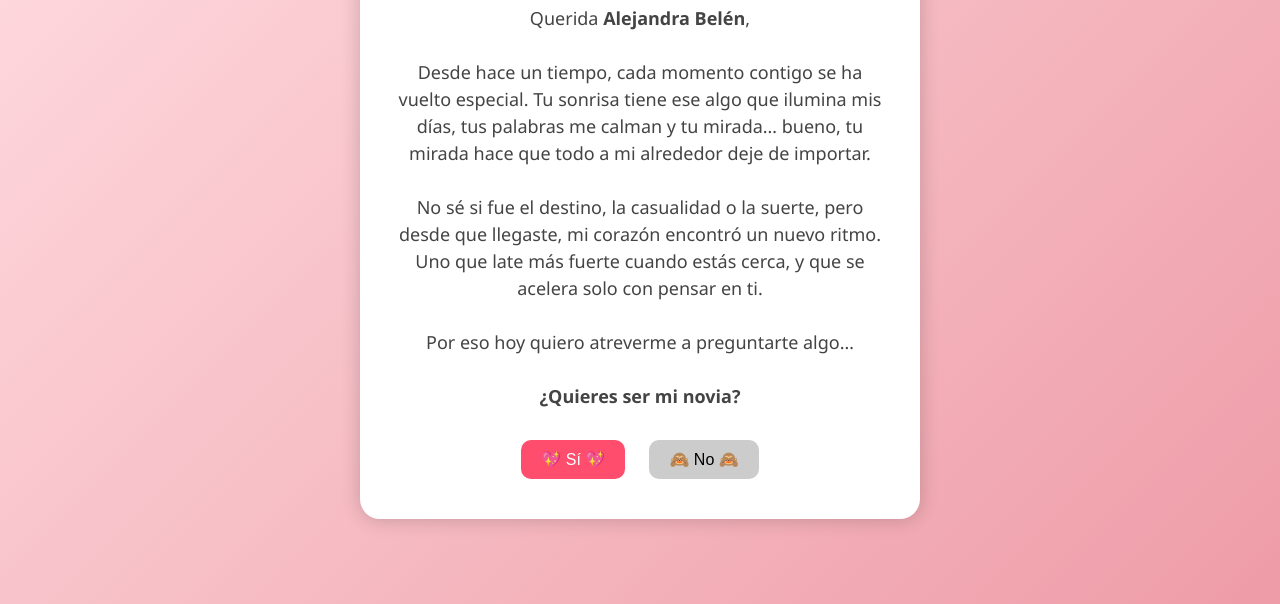
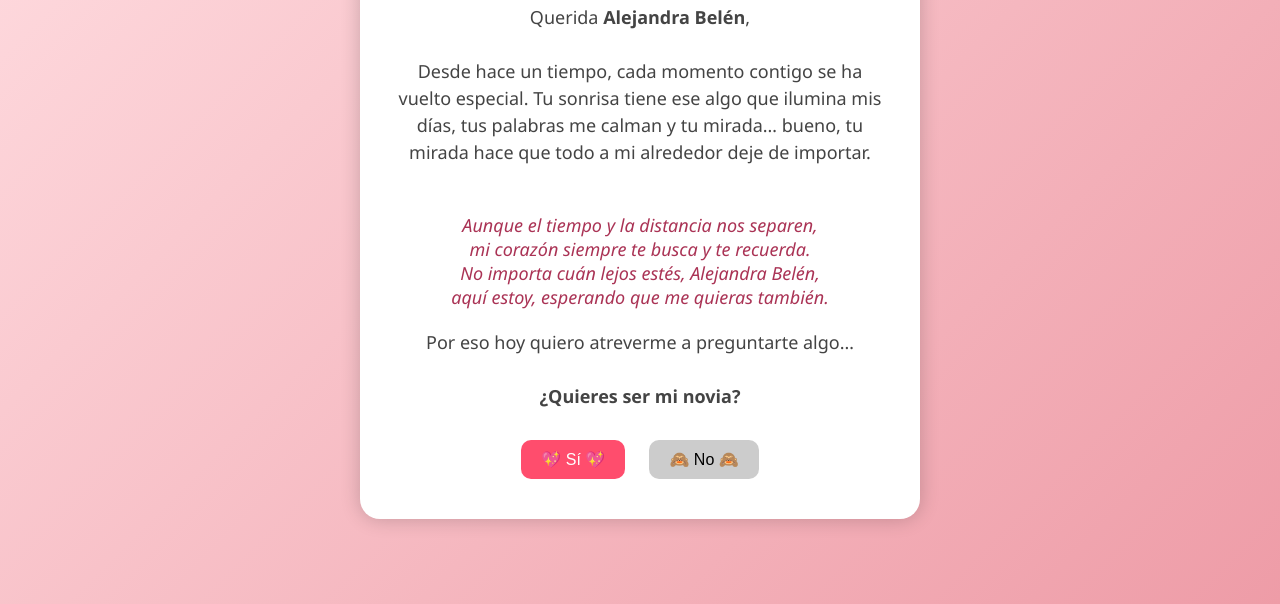
Before and after one commit to goldenlisandro27-alt/carta2.html, a plain HTML site: page carta_alejandra.html in a window 1280 px wide. Shown: the part 196-800 px from the top of the page. Drawn offline with Linux system fonts and the light colour scheme.

Commit message:
index.html

```diff
--- a/carta_alejandra.html
+++ b/carta_alejandra.html
@@ -1,8 +1,8 @@
 <!DOCTYPE html>
 <html lang="es">
 <head>
-<meta charset="UTF-8">
-<meta name="viewport" content="width=device-width, initial-scale=1.0">
+<meta charset="UTF-8" />
+<meta name="viewport" content="width=device-width, initial-scale=1" />
 <title>💌 Para Alejandra Belén 💌</title>
 <style>
   body {
@@ -31,6 +31,12 @@
     font-size: 18px;
     color: #444;
     line-height: 1.5;
+  }
+  .poema {
+    font-style: italic;
+    color: #aa3355;
+    margin: 20px 0;
+    font-size: 18px;
   }
   .botones {
     margin-top: 20px;
@@ -80,14 +86,19 @@
   <div class="carta">
     <h1>💌 Para Alejandra Belén 💌</h1>
     <p>
-            Querida <b>Alejandra Belén</b>,<br><br>
+      Querida <b>Alejandra Belén</b>,<br /><br />
       Desde hace un tiempo, cada momento contigo se ha vuelto especial.
       Tu sonrisa tiene ese algo que ilumina mis días, tus palabras me calman
-            y tu mirada… bueno, tu mirada hace que todo a mi alrededor deje de importar.<br><br>
-            No sé si fue el destino, la casualidad o la suerte, pero desde que llegaste,
-            mi corazón encontró un nuevo ritmo. Uno que late más fuerte cuando estás cerca,
-            y que se acelera solo con pensar en ti.<br><br>
-            Por eso hoy quiero atreverme a preguntarte algo…<br><br>
+      y tu mirada… bueno, tu mirada hace que todo a mi alrededor deje de importar.<br /><br />
+    </p>
+    <div class="poema">
+      Aunque el tiempo y la distancia nos separen,<br />
+      mi corazón siempre te busca y te recuerda.<br />
+      No importa cuán lejos estés, Alejandra Belén,<br />
+      aquí estoy, esperando que me quieras también.
+    </div>
+    <p>
+      Por eso hoy quiero atreverme a preguntarte algo…<br /><br />
       <b>¿Quieres ser mi novia?</b>
     </p>
     <div class="botones">
@@ -95,7 +106,7 @@
       <button class="no" onmouseover="moverNo()">🙈 No 🙈</button>
     </div>
     <div class="mensaje-final" id="mensajeFinal">
-            ¡Sabía que dirías que sí! ❤️<br>
+      ¡Sabía que dirías que sí! ❤️<br />
       Me haces la persona más feliz del mundo 😍
     </div>
   </div>
```
Lines whose indentation alone changed are shown as unchanged.
